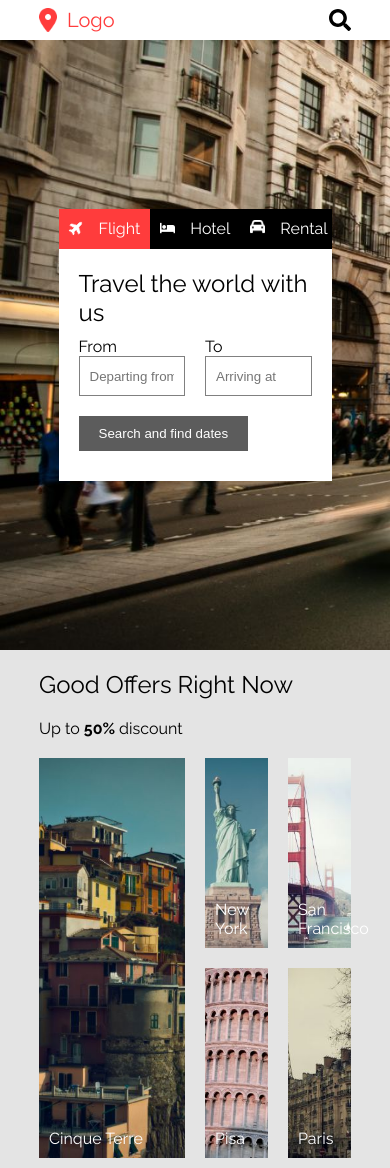
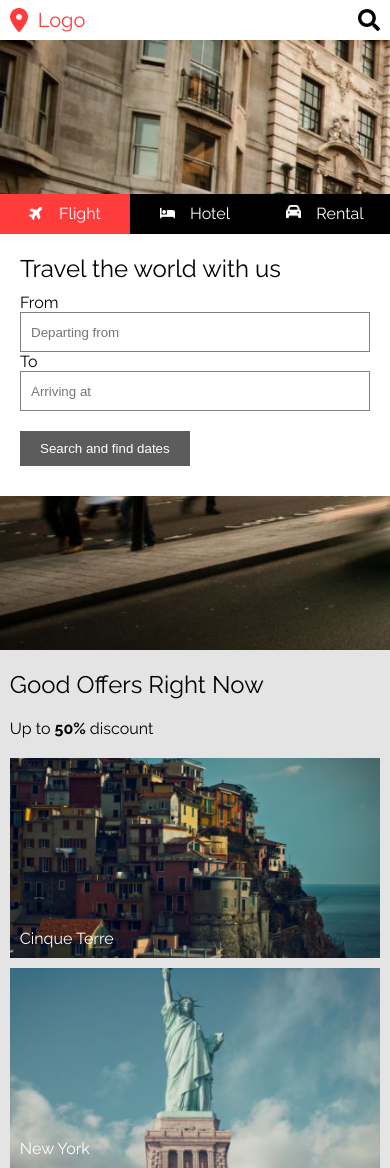
Before and after one commit to DavidBernardoo/agencia-viagens, a plain HTML site: page index.html in a window 390 px wide. Shown: the top 1168 px of the page. Drawn offline with Linux system fonts and the light colour scheme.

Commit message:
Atualização da responsividade

```diff
--- a/css/estilo.css
+++ b/css/estilo.css
@@ -53,6 +53,8 @@ header img {
 
 .secao-banner {
     display: flex;
+    justify-content: center;
+    align-items: center;
     background-image: url('../imagens/london.jpg');
     background-size: cover;
     height: 610px;
@@ -62,6 +64,7 @@ header img {
 .banner-conteudo {
     background-color: white;
     width: 70%;
+    height: max-content;
 }
 
 .banner-conteudo nav {
@@ -247,6 +250,10 @@ header img {
     color: gray;
 }
 
+.imagens-oferta p {
+    margin-bottom: 30px;
+}
+
 .imagens-oferta a {
     margin-left: 10px;
     color: black;
@@ -324,6 +331,7 @@ header img {
 }
 
 footer {
+    margin-top: 20px;
     text-align: center;
     color: gray;
 }
@@ -347,3 +355,57 @@ footer img {
 footer p {
     margin: 20px;
 }
+
+@media (max-width: 1100px) {
+    .largura-limitada {
+        width: 95%;
+    }
+}
+
+@media (max-width: 768px) {
+    .imagens-desconto {
+        flex-direction: column;
+        height: auto;
+    }
+
+    .imagem-destaque {
+        width: 100%;
+        height: 200px;
+        margin-bottom: 10px;
+    }
+
+    .conjunto-imagens {
+        width: 100%;
+        flex-direction: column;
+    }
+
+    .conjunto-imagens figure {
+        width: 100%;
+        height: 200px;
+        margin-bottom: 10px;
+    }
+
+    .imagens-oferta {
+        flex-direction: column;
+    }
+
+    .imagens-oferta figure {
+        width: 100%;
+        margin-bottom: 10px;
+    }
+}
+
+@media (max-width: 520px) {
+    .banner-conteudo {
+        width: 100%;
+    }
+
+    .banner-input {
+        flex-direction: column;
+        align-items: stretch;
+    }
+
+    .banner-input div {
+        width: 100%;
+    }
+}
--- a/index.html
+++ b/index.html
@@ -19,7 +19,7 @@
     </header>
     <main>
         <section class="secao-banner">
-            <div class="banner-conteudo largura-limitada">
+            <div class="banner-conteudo">
                 <nav>
                     <ul>
                         <li class="item-destaque"><img src="imagens/plane-solid.png"><a href="#">Flight</a></li>
```
